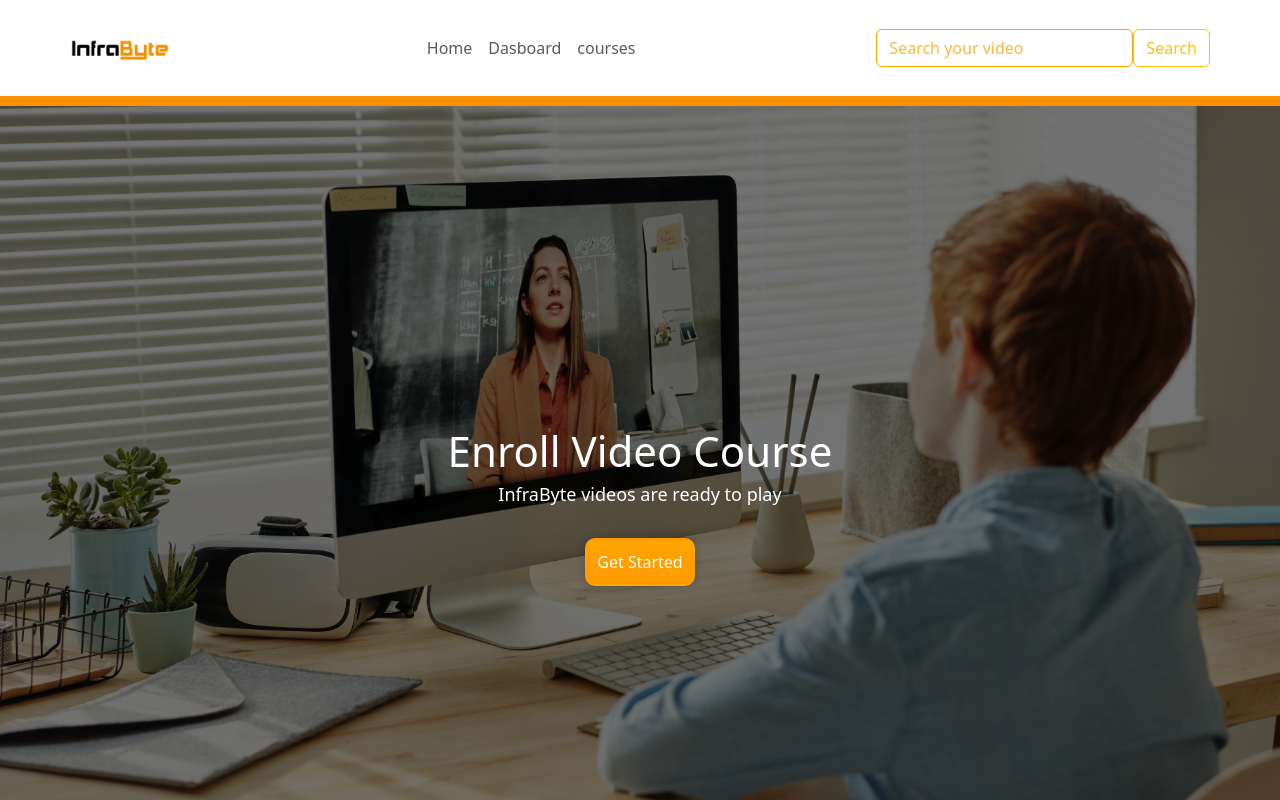
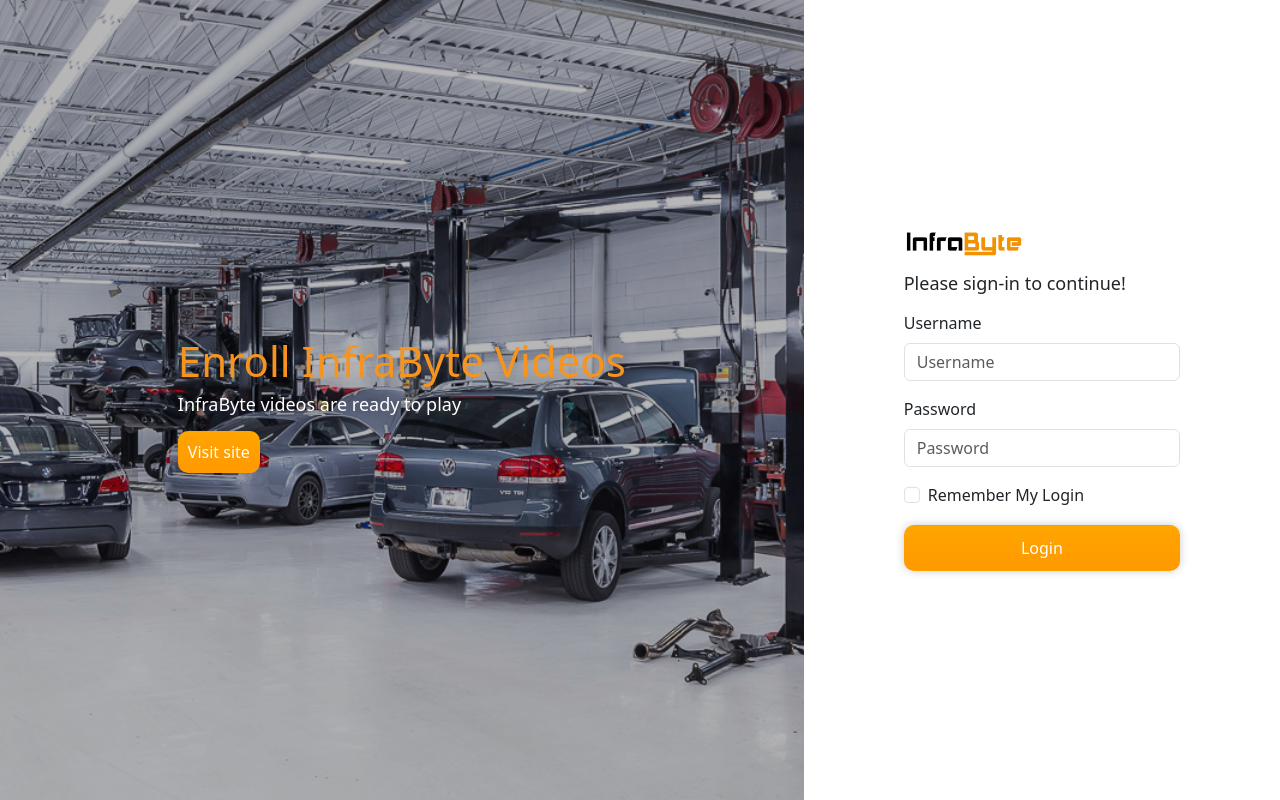
Before and after one commit to TechComNepal/InfraByteTutorialVideoGallery, a React (Create React App) app in the folder gallery-frontend/: page / in a window 1280 px wide. Shown: the top 800 px of the page. Built offline with nearby package versions, Linux system fonts and the light colour scheme.

Commit message:
log in page added

```diff
--- a/gallery-frontend/package.json
+++ b/gallery-frontend/package.json
@@ -6,6 +6,7 @@
     "@testing-library/jest-dom": "^5.17.0",
     "@testing-library/react": "^13.4.0",
     "@testing-library/user-event": "^13.5.0",
+    "axios": "^1.7.2",
     "bootstrap": "^5.3.3",
     "react": "^18.3.1",
     "react-bootstrap": "^2.10.2",
--- a/gallery-frontend/src/App.js
+++ b/gallery-frontend/src/App.js
@@ -8,14 +8,15 @@
 
 function App() {
   // const location = useLocation(); , '/login', '/logout'
-  // const hideHeaderFooter = ['/videos'].includes(window.location.pathname);
-  const hideHeaderFooter = false;
+  const hideFooter = ["/videos"].includes(window.location.pathname);
+  // const hideHeader = ['/'].includes(window.location.pathname);
+  // const hideFooter = false;
 
   return (
     <>
-      <Header />
+
       <AppRoute />
-      {!hideHeaderFooter && <Footer />}
+      {!hideFooter && <Footer />}
     </>
   );
 }
--- a/gallery-frontend/src/Assets/Css/HeaderFooter.css
+++ b/gallery-frontend/src/Assets/Css/HeaderFooter.css
@@ -18,10 +18,7 @@
   opacity: 0.8;
 }
 
-.btn-search
-{position: relative;
-right: 0;
-}
+
 
 footer {
   background-image: linear-gradient(#fda600, #db6e01);
@@ -44,7 +41,7 @@
 }
 
 .nav-bottom {
-  border-bottom: #fd8f00 10px solid;    padding: 10px;
+  border-bottom: #fd8f00 10px solid;
 }
 
 nav {
--- a/gallery-frontend/src/Assets/Css/Homepage.css
+++ b/gallery-frontend/src/Assets/Css/Homepage.css
@@ -5,17 +5,18 @@
 }
 .home-page {
   text-align: center;
-  color: rgb(255, 255, 255);
+  color: rgb(247, 148, 29);
   margin: auto;
   padding: auto;
-  background-image: url('../images/background.jpg');
+  background-image: url('../images/auto-care-backgroun.jpg');
   background-size: cover;
-  width: 100%;
+    width: 100%;
   height: 100vh;
   background-repeat: no-repeat;
   background-position: center;
   animation-name: scale-in;
-  animation-duration: 1s;
+  /* animation-duration: 1s; */
+  text-align: left;
 }
 
 @keyframes scale-in {
@@ -31,7 +32,8 @@
   z-index: 5;
   height: 100vh;
   width: 100%;
-  background-color: rgba(0, 0, 0, 0.5);
+  /* background-color: rgba(247, 148, 29, 0.2); */
+  background-color: rgba(19, 18, 18, 0.3);
   display: flex;
   justify-content: center;
   align-items: center;
@@ -49,7 +51,7 @@
   }
 }
 
-.login-container {
+.button-container {
   background-image: linear-gradient(orange, rgb(255, 153, 0));
   padding: 10px;
   border-radius: 10px;
@@ -58,17 +60,24 @@
   text-align: center;
   text-size-adjust: 10px;
   border-color: transparent;
+  cursor: pointer;
+  text-decoration: none;
 }
 
-.login-container:hover {
+.button-container:hover {
   padding-right: 12px;
 }
 
 
-.inner-container .heading1 {
+.heading1 {
   font-size: 42px;
 }
 
-.inner-container .heading2 {
+ .heading2 {
+  font-size: 18px;
+  color:white;
+}
+
+.heading3{
   font-size: 18px;
 }
--- /dev/null
+++ b/gallery-frontend/src/Assets/Css/Login.css
@@ -0,0 +1,39 @@
+.login-container {
+    width: 50%;
+display: flex;
+justify-content: center;
+align-items: center;
+
+
+}
+
+.login-container {
+    padding: 100px;
+  }
+
+  .company-details {
+    margin-bottom: 20px;
+  }
+
+  .login-form {
+    margin-bottom: 20px;
+  }
+
+  @media (max-width: 768px) {
+    .company-details,
+    .login-form {
+      margin-bottom: 20px;
+    }
+
+    .card {
+      padding: 15px;
+    }
+  }
+
+  @media (min-width: 769px) {
+
+
+    .company-details {
+      margin-right: 20px;
+    }
+  }
--- a/gallery-frontend/src/Assets/Css/ThumbnailGrid.css
+++ b/gallery-frontend/src/Assets/Css/ThumbnailGrid.css
@@ -54,11 +54,46 @@
     }
 
     .thumbnails {
-      gap: 5px;
+      display: flex;
+      gap: 5px;margin: 0px;
     }
 
     .thumbnail-item {
       width: 100px;
       height: 100px;
     }
+
+
+
+    .thumbnail-grid.mobile-list .thumbnails {
+      flex-direction: column;
+      gap: 10px;
+    }
+
+    .thumbnail-grid.mobile-list .thumbnail-item {
+      width: 100%;
+      height: auto;
+    }
+
+    .thumbnail-grid.mobile-list .thumbnail-image {
+      width: 100%;
+      height: auto;
+    }
+
+    .thumbnail-grid.mobile-list .thumbnail-item:hover .thumbnail-image {
+      transform: none;
+    }
+
+    .thumbnail-grid.mobile-list .thumbnail-overlay {
+      background-color: rgba(0, 0, 0, 0.7);
+      opacity: 1;
+    }
+
+    .thumbnail-grid.mobile-list .thumbnail-item:hover .thumbnail-overlay {
+      opacity: 1;
+    }
+
+    .thumbnail-grid.mobile-list .play-button-overlay {
+      opacity: 1;
+    }
   }
--- a/gallery-frontend/src/Components/Header.jsx
+++ b/gallery-frontend/src/Components/Header.jsx
@@ -9,21 +9,21 @@
           <img src="nonon.png" alt="logo" width="100" hight="100" />
         </Navbar.Brand>
         <Navbar.Toggle aria-controls="basic-navbar-nav" />
-        <Navbar.Collapse id="basic-navbar-nav">
-          <Nav className="mx-auto">
+        <Navbar.Collapse id="basic-navbar-nav" >
+          {/* <Nav className="mx-auto">
             <Nav.Link href="/">Home</Nav.Link>
             <Nav.Link href="/">Dasboard</Nav.Link>
             <Nav.Link href="/videos">
               courses
             </Nav.Link>
-          </Nav>
-          <Form className="d-flex">
+          </Nav> */}
+          <Form className="d-flex justify-content-end w-100 mt-2 mb-2">
             <Form.Control
               type="text"
-              placeholder="Search your video "
+              placeholder="Search infrabyte videos . . . "
               className="search-container"
             />
-            <Button variant=" btn btn-outline-warning btn-search">Search</Button>
+            <Button variant=" mx-2 button-container">Search</Button>
           </Form>
         </Navbar.Collapse>
       </Navbar>
--- a/gallery-frontend/src/Components/category/ThumbnailGrid.jsx
+++ b/gallery-frontend/src/Components/category/ThumbnailGrid.jsx
@@ -1,4 +1,4 @@
-import React, { useState } from "react";
+import React, { useEffect, useState } from "react";
 import "../../Assets/Css/ThumbnailGrid.css";
 import PlayButtonOverlay from "./PlayButtonOverlay";
 import { Button, Modal } from "react-bootstrap";
@@ -6,23 +6,33 @@
 const ThumbnailGrid = ({ selectedItem }) => {
   const [showModal, setShowModal] = useState(false);
   const [videoUrl, setVideoUrl] = useState("");
-  const [isPlaying, setIsPlaying] = useState(false);
-  const [prevVideoUrl, setPrevVideoUrl] = useState("");
+  const [isMobile, setIsMobile] = useState(window.innerWidth < 768);
 
   const playVideo = (url) => {
     setVideoUrl(url);
   };
 
+  useEffect(() => {
+    const handleResize = () => {
+      setIsMobile(window.innerWidth < 768);
+    };
+
+    window.addEventListener("resize", handleResize);
+    return () => {
+      window.removeEventListener("resize", handleResize);
+    };
+  }, []);
+
   return (
-    <div className="thumbnail-grid">
-      {
+    <>
       <div className="video-player">
         <video controls autoPlay key={videoUrl}>
           <source src={videoUrl} type="video/mp4" />
           Your browser does not support the video tag.
         </video>
       </div>
-      }
+      <div className={`thumbnail-grid ${isMobile ? "mobile-list" : ""}`}>
+        {}
         {selectedItem && (
           <>
             <h3 className="mt-5 mb-3">{selectedItem.title}</h3>
@@ -67,6 +77,7 @@
           </>
         )}
       </div>
+    </>
   );
 };
 
--- a/gallery-frontend/src/Pages/Homepage.jsx
+++ b/gallery-frontend/src/Pages/Homepage.jsx
@@ -1,26 +1,33 @@
 import React from "react";
 import "../Assets/Css/Homepage.css";
 import { useNavigate } from "react-router-dom";
+import { Button, Form } from "react-bootstrap";
+import LoginPage from "./LoginPage";
 
 function Homepage() {
   let navigate = useNavigate();
   return (
-    <div className="home-page">
+    <div className="d-flex">
+    <div className="home-page ">
       <div className="overlay">
         <div className="inner-container">
-          <h6 className="heading1">Enroll Video Course</h6>
-          <h1 className="heading2 mt-2">InfraByte videos are ready to play</h1>
+        <div>
+        <h6 className="heading1">Enroll InfraByte Videos</h6>
+          <h1 className="heading2 mt-2 mb-4">InfraByte videos are ready to play</h1>
 
-          <button
-            className="login-container mt-4"
-            onClick={() => {
-              navigate("/videos");
-            }}
+          <a
+            className="button-container "
+           href="https://infrabyte.com.au/"
           >
-            Get Started
-          </button>
+            Visit site
+          </a>
         </div>
+
+        </div>
+
       </div>
+    </div>
+            <LoginPage/>
     </div>
   );
 }
--- /dev/null
+++ b/gallery-frontend/src/Pages/LoginPage.jsx
@@ -0,0 +1,87 @@
+import React, { useState } from "react";
+import { Form, Button, Container, Row, Col, Card } from "react-bootstrap";
+import "../Assets/Css/Login.css";
+import { useNavigate } from "react-router-dom";
+const LoginPage = () => {
+  const [email, setEmail] = useState("");
+  const [password, setPassword] = useState("");
+  const [rememberMe, setRememberMe] = useState(false);
+  const [validated, setValidated] = useState(false);
+
+  let navigate = useNavigate();
+
+  const handleSubmit = (event) => {
+    const form = event.currentTarget;
+    if (form.checkValidity() === false) {
+      event.preventDefault();
+      event.stopPropagation();
+    }
+
+    setValidated(true);
+    if (validated) {
+      navigate("/videos");
+    }
+  };
+
+  return (
+    <>
+      <Container className="login-container">
+        <Col className="justify-content-space-around d-flex flex-column ">
+          <img src="nonon.png" alt="bar" width="120" hight="120" />
+          <Col className="mt-3">
+            <Form noValidate validated={validated} onSubmit={handleSubmit}>
+              <h2 className="heading3">Please sign-in to continue!</h2>
+              <Form.Group controlId="formBasicEmail" className="mt-3">
+                <Form.Label>Username</Form.Label>
+                <Form.Control
+                  type="Username"
+                  placeholder="Username"
+                  value={email}
+                  onChange={(e) => setEmail(e.target.value)}
+                  required
+                />
+                <Form.Control.Feedback type="invalid">
+                  Please provide a valid email.
+                </Form.Control.Feedback>
+              </Form.Group>
+
+              <Form.Group controlId="formBasicPassword" className="mt-3">
+                <Form.Label>Password</Form.Label>
+                <Form.Control
+                  type="password"
+                  placeholder="Password"
+                  value={password}
+                  onChange={(e) => setPassword(e.target.value)}
+                  required
+                />
+                <Form.Control.Feedback type="invalid">
+                  Please provide a password.
+                </Form.Control.Feedback>
+              </Form.Group>
+
+              <Form.Group controlId="formBasicCheckbox" className="mt-3">
+                <Form.Check
+                  type="checkbox"
+                  label="Remember My Login"
+                  checked={rememberMe}
+                  onChange={(e) => setRememberMe(e.target.checked)}
+                />
+              </Form.Group>
+
+              <Button
+                variant="primary"
+                className="button-container mt-3 w-100"
+                type="submit"
+                block
+              >
+                Login
+              </Button>
+            </Form>
+          </Col>
+        </Col>
+      </Container>
+    </>
+  );
+};
+
+export default LoginPage;
--- a/gallery-frontend/src/router.js
+++ b/gallery-frontend/src/router.js
@@ -4,13 +4,21 @@
 import VideoListpage from "./Pages/VideoListsPage";
 import Homepage from "./Pages/Homepage";
 import NoPage from "./Pages/NoPage";
+import Header from "./Components/Header";
 
 const AppRoute = () => {
   return (
     <BrowserRouter>
       <Routes>
         <Route path="/" element={<Homepage />} />
-        <Route path="/videos" element={<VideoListpage />} />
+        <Route
+          path="/videos"
+          element={
+            <>
+              <Header /> <VideoListpage />
+            </>
+          }
+        />
         <Route path="*" element={<NoPage />} />
       </Routes>
     </BrowserRouter>
```
Also changed, not shown: gallery-frontend/src/Assets/images/auto-care-backgroun.jpg (added), 1 other file (tests, documents, lock files or other folders). Lines whose indentation alone changed are shown as unchanged.
